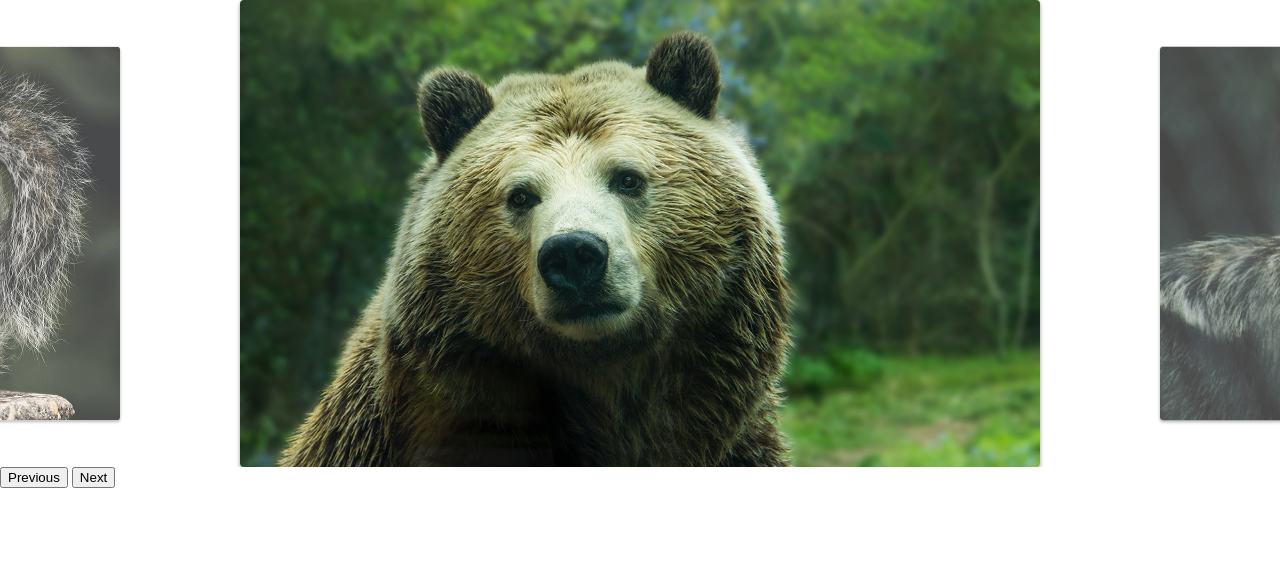
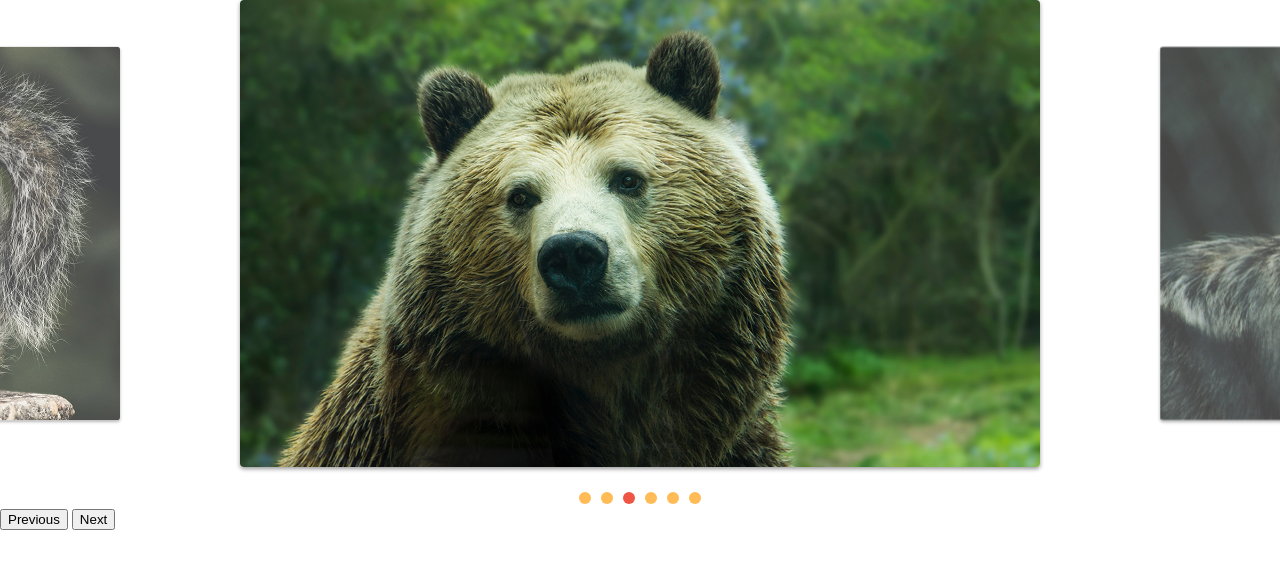
Before and after one commit to WitzLuizH/slide, a plain HTML site: page index.html in a window 1280 px wide. Drawn offline with Linux system fonts and the light colour scheme.

Commit message:
Adicionada paginacao dos slides

```diff
--- a/css/style.css
+++ b/css/style.css
@@ -43,3 +43,25 @@ img {
     opacity: 1;
     transform: scale(1);
 }
+
+[data-control="slide"] {
+    display: flex;
+    justify-content: center;
+    margin-top: 20px;
+}
+
+[data-control="slide"] li a {
+    display: block;
+    width: 12px;
+    height: 12px;
+    background: #fb5;
+    border-radius: 50%;
+    overflow: hidden;
+    text-indent: -999px;
+    margin: 5px;
+}
+
+[data-control="slide"] li.active a,
+[data-control="slide"] li a:hover {
+    background: #e54;
+}
--- a/js/script.js
+++ b/js/script.js
@@ -5,3 +5,4 @@ slide.init(); */
 const slideNav = new SlideNav(".slide", ".slide-wrapper");
 slideNav.init();
 slideNav.addArrow(".previous", ".next");
+slideNav.addControl();
--- a/js/slide.js
+++ b/js/slide.js
@@ -5,6 +5,7 @@ export class Slide {
         this.slide = document.querySelector(slide);
         this.wrapper = document.querySelector(wrapper);
         this.activeClass = "active";
+        this.changeEvent = new Event("changeEvent");
         this.distance = {
             finalPosition: 0,
             startX: 0,
@@ -109,6 +110,7 @@ export class Slide {
         this.slidesIndexNav(index);
         this.distance.finalPosition = activeSlide.position;
         this.changeActiveClass();
+        this.wrapper.dispatchEvent(this.changeEvent);
     }
 
     changeActiveClass() {
@@ -161,6 +163,11 @@ export class Slide {
 }
 
 export class SlideNav extends Slide {
+    constructor(slide, wrapper) {
+        super(slide, wrapper);
+        this.bindControlEvents();
+    }
+
     addArrow(previous, next) {
         this.previousElement = document.querySelector(previous);
         this.nextElement = document.querySelector(next);
@@ -171,4 +178,44 @@ export class SlideNav extends Slide {
         this.previousElement.addEventListener("click", this.activePrevSlide);
         this.nextElement.addEventListener("click", this.activeNextSlide);
     }
+
+    createControl() {
+        const control = document.createElement("ul");
+        control.dataset.control = "slide";
+        this.slideArray.forEach((item, index) => {
+            control.innerHTML += `<li><a href="#slide${index + 1}">${
+                index + 1
+            }</a></li>`;
+        });
+        this.wrapper.appendChild(control);
+        return control;
+    }
+
+    eventControl(item, index) {
+        item.addEventListener("click", (event) => {
+            event.preventDefault();
+            this.changeSlide(index);
+        });
+        this.wrapper.addEventListener("changeEvent", this.activeControlItem);
+    }
+
+    activeControlItem() {
+        this.controlArray.forEach((item) =>
+            item.classList.remove(this.activeClass)
+        );
+        this.controlArray[this.index.active].classList.add(this.activeClass);
+    }
+
+    addControl(customControl) {
+        this.control =
+            document.querySelector(customControl) || this.createControl();
+        this.controlArray = [...this.control.children];
+        this.activeControlItem();
+        this.controlArray.forEach(this.eventControl);
+    }
+
+    bindControlEvents() {
+        this.eventControl = this.eventControl.bind(this);
+        this.activeControlItem = this.activeControlItem.bind(this);
+    }
 }
```
